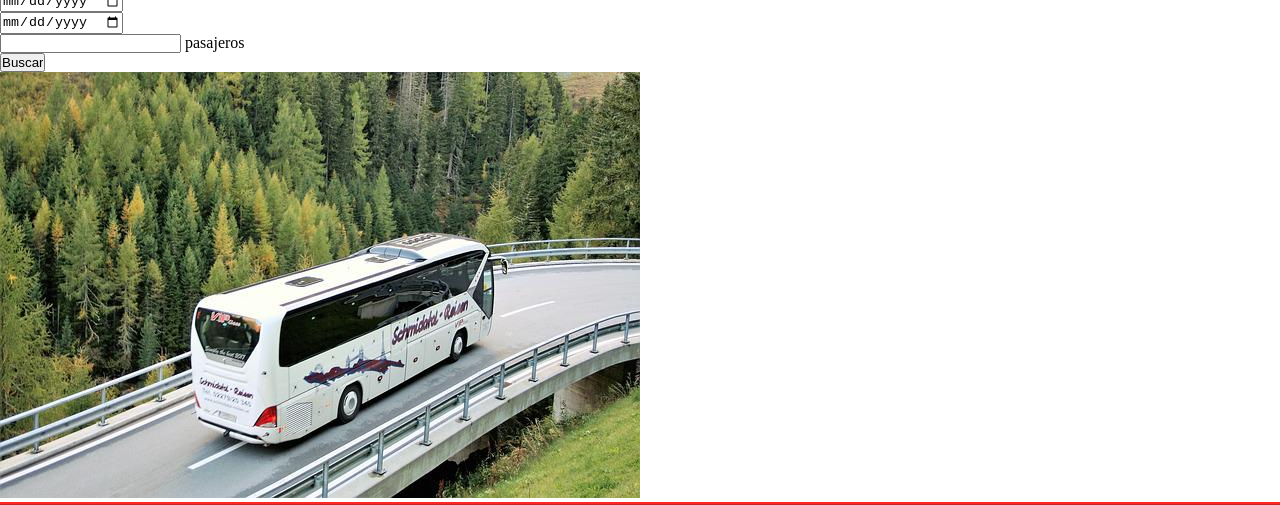
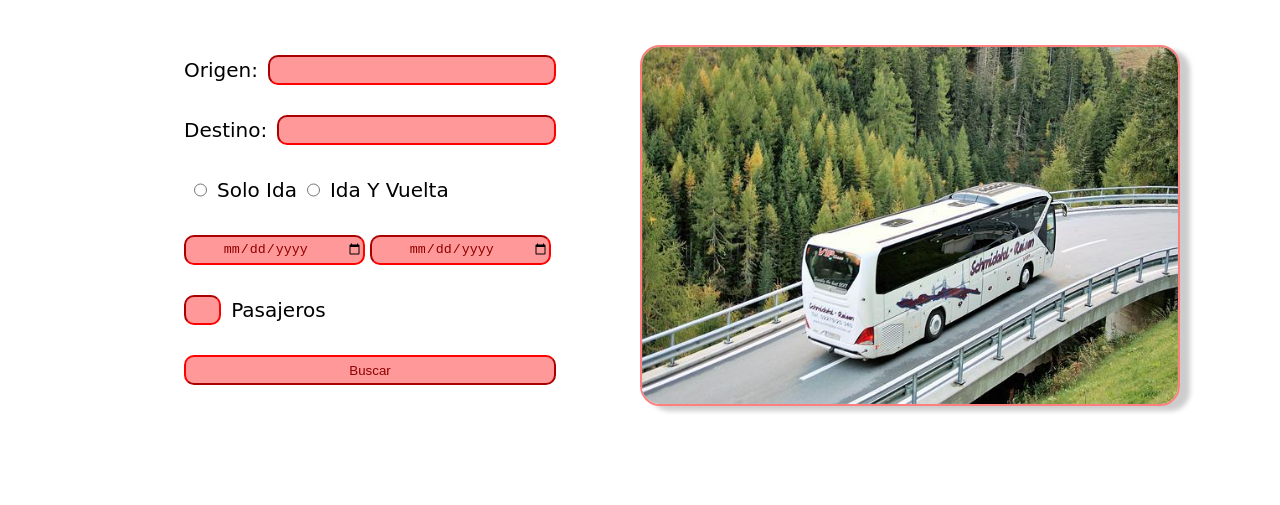
Before and after one commit to maurogildt/Entregable-2022-07-28, a plain HTML site: page pages/pasajes.html in a window 1280 px wide. Shown: the part 172-677 px from the top of the page. Drawn offline with Linux system fonts and the light colour scheme.

Commit message:
agregue estilos a pagina pasajes

```diff
--- a/css/estilos.css
+++ b/css/estilos.css
@@ -122,6 +122,76 @@
 .paquete3{
     grid-area: paquete3;
 }
+.pasajes{
+    padding: 100px;
+    display: grid;
+    grid-template-columns: 1fr 1fr;
+    grid-template-rows: auto 400px;
+    grid-template-areas:
+    "titulo titulo"
+    "elementosPasajes imgPasajes";
+    justify-items: center;
+    row-gap: 30px;
+}
+.elementosPasajes{
+    grid-area: elementosPasajes;
+    width: 80%;
+}
+.imgPasajes{
+    grid-area: imgPasajes;
+}
+.imgPasajes img{
+    width: 100%;
+    margin: 20px 0px;
+    border-radius: 20px;
+    border: 2px solid rgba(255, 0, 0, 0.50);
+    box-shadow: 10px 5px 5px rgba(0, 0, 0, 0.2);
+}
+.formularios{
+    font-family: 'Arima', cursive;
+    font-size: 20px;
+    display: flex;
+    align-items: center;
+    margin: 30px;
+}
+.formularios input{
+    background-color: #ff000067;
+    border-color: red;
+    border-radius: 10px;
+    color: #8f0000;
+    height: 30px;
+    text-align: center;
+    outline: none;
+}
+.formularios input::placeholder{
+    align-content: center;
+}
+.formularios input[type=text]{
+    width: 100%;
+    margin-left: 10px;
+}
+.formularios input[type=date]{
+    width: 50%;
+    margin-right: 5px;
+}
+.formularios input[type=number]{
+    width: 10%;
+    margin-right: 10px;
+}
+.formularios input[type=radio]{
+    margin: 0 10px;
+}
+.formularios input[type=button]{
+    width: 100%;
+}
+.formularios input:hover{
+    border-color: #ff000070;
+}
+.formularios label{
+    color: black;
+    text-transform: capitalize;
+}
+
 /* footer */
 footer{
     background-color: rgba(255, 0, 0, 0.5);
--- a/pages/pasajes.html
+++ b/pages/pasajes.html
@@ -27,44 +27,38 @@
 
     <main>
         <div class="pasajes">
-            <div class="titulo">
-                <h2>pasajes en bus</h2>
-            </div>
+            <h2 class="titulo">pasajes en bus</h2>
             <div class="elementosPasajes">
                 <form action="buscarPasajes">
                     <div class="formularios">
                         <label for="origenPasaje">origen:</label>
                         <input class="formTam" type="text" name="origenPasaje" id="origenPasaje">
                     </div>
-                    <div class="elementosPasajes">
+                    <div class="formularios">
                         <label for="destinoPasaje">destino:</label>
                         <input class="formTam" type="text" name="destinoPasaje" id="destinoPasaje">
                     </div>
-                    <div class="elementosPasajes">
+                    <div class="formularios">
                         <input type="radio" name="idaVuelta" id="soloIda" value="soloIda">
                         <label for="idaVuelta">solo ida</label>
-                    </div>
-                    <div class="elementosPasajes">
                         <input type="radio" name="idaVuelta" id="idaYVuelta" value="idaYVuelta">
                         <label for="idaVuelta">ida y vuelta</label>
                     </div>
-                    <div class="elementosPasajes">
+                    <div class="formularios">
                         <input type="date" name="fechaIda" id="fechaIda">
-                    </div>
-                    <div class="elementosPasajes">
                         <input type="date" name="fechaVuelta" id="fechaVuelta">
                     </div>
-                    <div class="elementosPasajes">
+                    <div class="formularios">
                         <input type="number" name="pasajeros" id="pasajeros">
                         <label for="pasajeros">pasajeros</label>
                     </div>
-                    <div class="elementosPasajes">
+                    <div class="formularios">
                         <input class="formTam" type="button" value="Buscar">
                     </div>
                 </form>
-            <div>
+            </div>
             <div class="imgPasajes">
-                <img src="../multimedia/micros.jpg" alt="">
+                <img src="../multimedia/micros.jpg" alt="micros">
             </div>
         </div>
     </main>
```
Also changed, not shown: index.html (+6 -6 lines).
